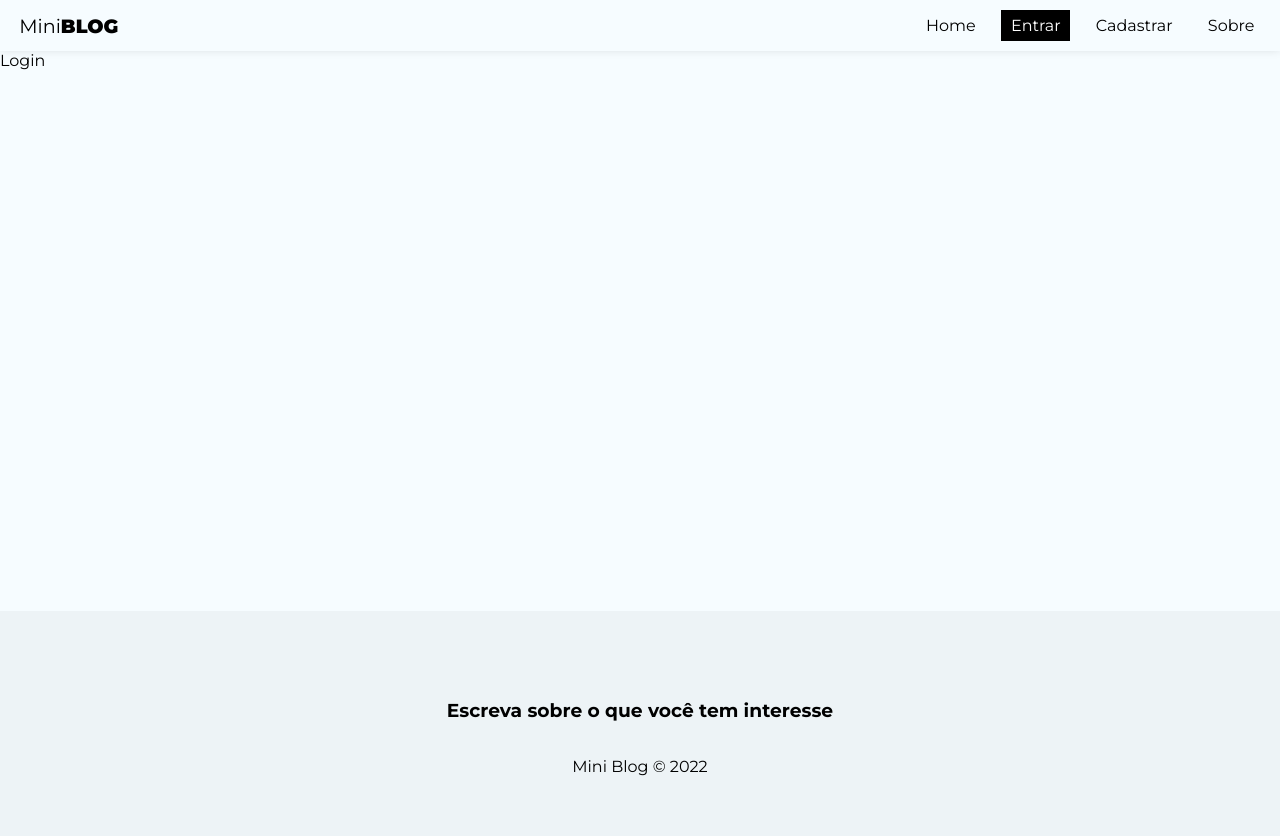
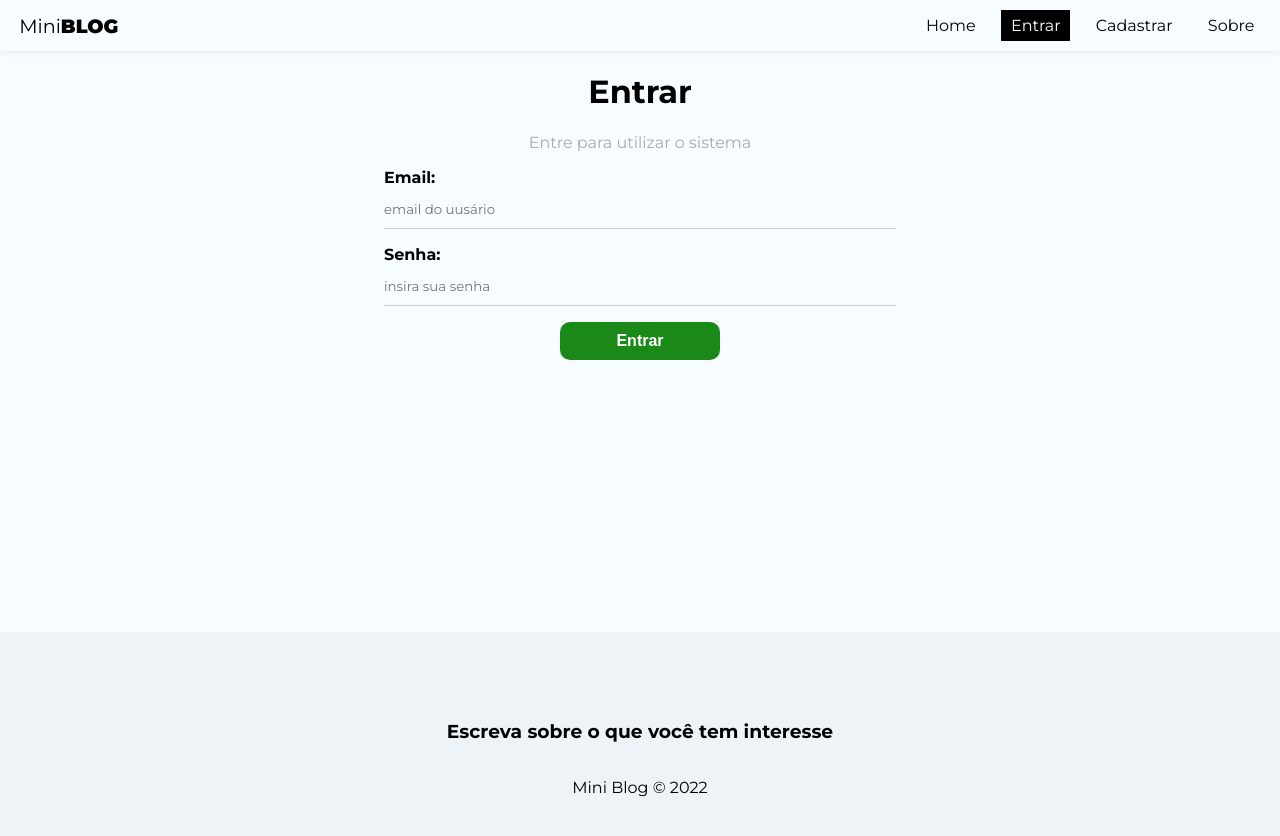
Before and after one commit to Mateus-Castellar/miniblog-react-firebase, a React (Create React App) app: page /login in a window 1280 px wide. Shown: the top 836 px of the page. Built offline with nearby package versions, Linux system fonts and the light colour scheme; no server answers.

Commit message:
feat: login com firebase

```diff
--- a/src/hooks/useAuthentication.js
+++ b/src/hooks/useAuthentication.js
@@ -1,12 +1,12 @@
-import {db} from "../firebase/config";
+import { db } from "../firebase/config";
 
-import{
+import {
     getAuth,
     createUserWithEmailAndPassword,
-    SignInWithEmailAndPassword,
+    signInWithEmailAndPassword,
     updateProfile,
     signOut
-} from  'firebase/auth'
+} from 'firebase/auth'
 
 import { useState, useEffect } from 'react'
 
@@ -19,8 +19,8 @@
 
     const auth = getAuth();
 
-    function checkIfIsCancelled(){
-        if(cancelled){
+    function checkIfIsCancelled() {
+        if (cancelled) {
             return;
         }
     };
@@ -31,9 +31,9 @@
         setError(null);
 
         try {
-            const {user} = await createUserWithEmailAndPassword(auth, data.email, data.password);
+            const { user } = await createUserWithEmailAndPassword(auth, data.email, data.password);
 
-            await updateProfile(user,{
+            await updateProfile(user, {
                 displayName: data.displayName
             });
 
@@ -43,12 +43,12 @@
         } catch (error) {
             let systemErrorMessage;
 
-            if(error.message.includes("Password")){
+            if (error.message.includes("Password")) {
                 systemErrorMessage = "A senha precisa conter ao menos 6 caracteres!";
             }
-            else if(error.message.includes("email-already")){
+            else if (error.message.includes("email-already")) {
                 systemErrorMessage = "Email já cadastrado!";
-            }else{
+            } else {
                 systemErrorMessage = "Ocorreu um erro, tente novamente mais tarde!";
             }
 
@@ -62,10 +62,35 @@
         signOut(auth);
     };
 
+    const login = async (data) => {
+        checkIfIsCancelled();
+        setLoading(true);
+        setError(null);
+
+        try {
+            await signInWithEmailAndPassword(auth, data.email, data.password);
+            setLoading(false);
+        } catch (error) {
+            let systemErrorMessage;
+
+            if (error.message.includes("user-not-found")) {
+                systemErrorMessage = "Usuário não encontrado";
+            }
+            else if (error.message.includes("INVALID_PASSWORD")) {
+                systemErrorMessage = "Senha incorreta";
+            } else {
+                systemErrorMessage = "Ocorreu um erro, tente novamente mais tarde!";
+            }
+
+            setError(systemErrorMessage);
+            setLoading(false);
+        }
+    };
+
     //limpar as dependencias (mais performace)
     useEffect(() => {
         return () => setCancelled(true);
-    },[]);
+    }, []);
 
     return {
         auth,
@@ -73,5 +98,6 @@
         error,
         loading,
         logout,
+        login,
     };
 };
--- a/src/pages/Autenticacao/Login.js
+++ b/src/pages/Autenticacao/Login.js
@@ -1,8 +1,60 @@
 import styles from "./Login.module.css";
+import { useState, useEffect } from "react";
+import { useAuthentication } from "../../hooks/useAuthentication";
 
 const Login = () => {
+
+  const [email, setEmail] = useState("");
+  const [password, setPassword] = useState("");
+  const [error, setError] = useState("");
+
+  //hooks
+  const { login, error: authError, loading } = useAuthentication();
+
+
+  const clearStatesValues = () => {
+    setEmail("");
+    setPassword("");
+  };
+
+  const handleSubmit = async (e) => {
+    e.preventDefault();
+
+    setError("");
+
+    const user = {
+      email,
+      password,
+    };
+
+    const response = await login(user);
+
+    if (response) {
+      clearStatesValues();
+    }
+  };
+
   return (
-    <div>Login</div>
+    <div className={styles.login}>
+      <h1>Entrar</h1>
+      <p>Entre para utilizar o sistema</p>
+      <form onSubmit={handleSubmit}>
+
+        <label>
+          <span>Email:</span>
+          <input type="email" onChange={(e) => setEmail(e.target.value)} name="email" value={email} required placeholder="email do uusário" />
+        </label>
+
+        <label>
+          <span>Senha:</span>
+          <input type="password" onChange={(e) => setPassword(e.target.value)} name="password" value={password} required placeholder="insira sua senha" />
+        </label>
+
+        {!loading && <button className="btn">Entrar</button>}
+        {loading && <button className="btn" disabled>Aguarde...</button>}
+        {error && <p className="error">{error}</p>}
+      </form>
+    </div>
   )
 }
 
--- a/src/pages/Autenticacao/Login.module.css
+++ b/src/pages/Autenticacao/Login.module.css
@@ -0,0 +1,7 @@
+.login{
+    text-align: center;
+}
+
+.login p{
+    color: #aaa;
+}
```
